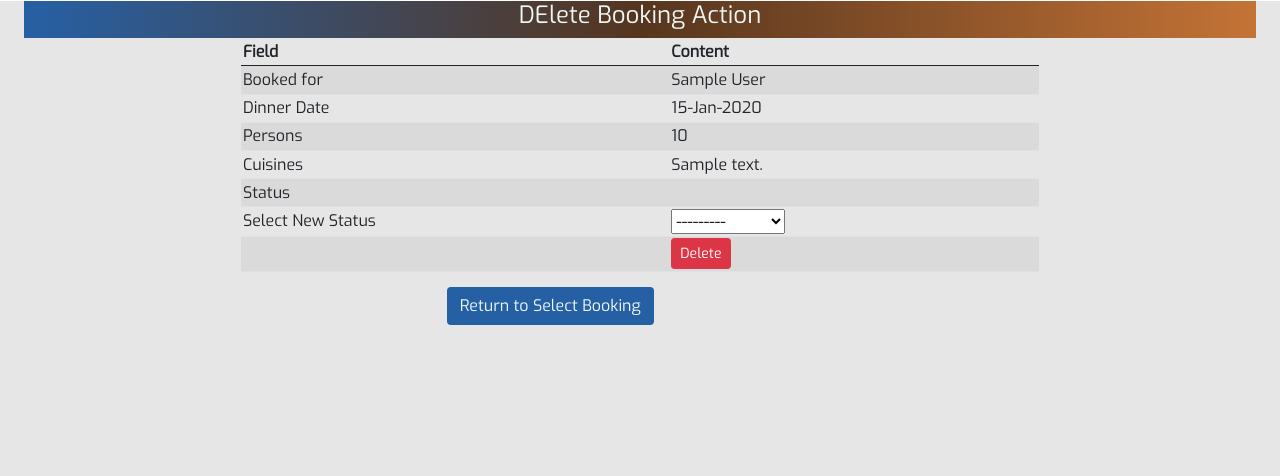
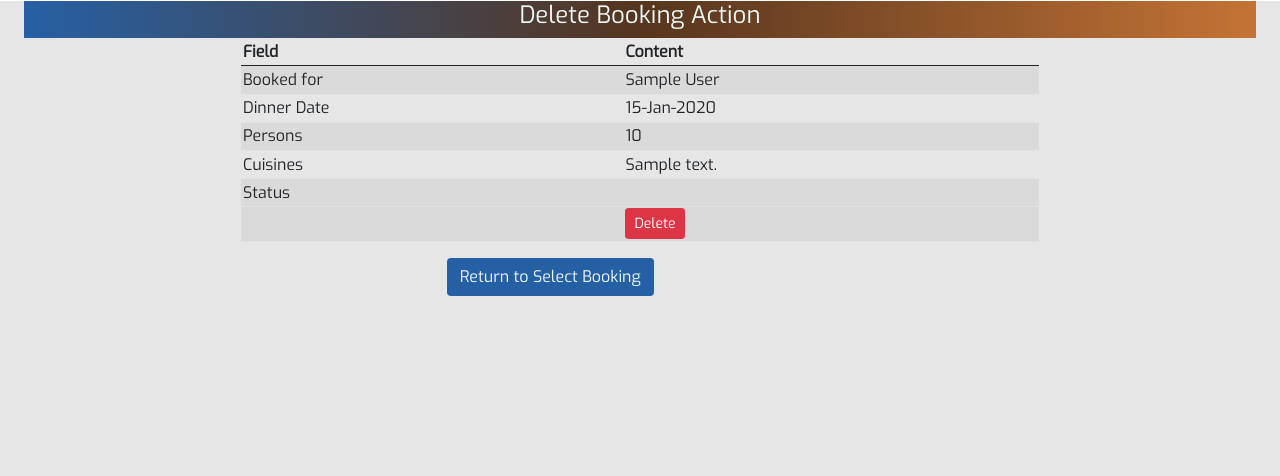
Before and after one commit to Polyanyanwu/graces-buffet-pp4, a Django app: page /bookings/del/1 in a window 1280 px wide. Shown: the part 71-547 px from the top of the page. Run offline with Django 3.2, Linux system fonts and the light colour scheme; a user stored in the database is signed in; tables that the repository leaves empty hold one stand-in row (values such as "Sample post"); parts of the project's set-up code (start-up, migrations or seed data) failed here and were passed over.

Commit message:
feat: Test completed booking deletion

```diff
--- a/bookings/templates/bookings/del/delete_booking.html
+++ b/bookings/templates/bookings/del/delete_booking.html
@@ -33,7 +33,7 @@
                         </button>
                     </td>
                     <td></td>
-                    <td><input type="text" value="" name="user_name" placeholder="Username">
+                    <td><input type="text" value="" name="user_name" placeholder="User name">
                         <button type="submit" name="find-username" title="Click to search">
                             <i class="fa-solid fa-magnifying-glass"></i>
                         </button>
--- a/bookings/templates/bookings/del/delete_booking_action.html
+++ b/bookings/templates/bookings/del/delete_booking_action.html
@@ -4,7 +4,7 @@
 <div class="container-fluid gx-4 ">
     <div class="row">
         <div class="col main-title text-center">
-            <h4>DElete Booking Action</h4>
+            <h4>Delete Booking Action</h4>
         </div>
     </div>
     <div class="row">
@@ -44,8 +44,6 @@
                             <div class="col">
                                 <button class="btn hidden" id="delete-notification-btn" type="submit"
                                     name="action">update actual</button>
-                                <td>Select New Status</td>
-                                <td>{{form.booking_status}}</td>
                             </div>
                         </form>
 
@@ -55,7 +53,7 @@
                         <td></td>
                         <td><button type="button" class="btn btn-danger btn-sm" data-bs-toggle="modal"
                                 data-bs-target="#confirmModal" id="confirm_delete_notification"
-                                data-message="Please confirm updating the Booking?">Delete
+                                data-message="Please confirm deleting the Booking?">Delete
                             </button>
                         </td>
                     </tr>
--- a/bookings/urls.py
+++ b/bookings/urls.py
@@ -25,7 +25,7 @@
      path('bookings/pastdue/', views.PastDueList.as_view(),
           name='past_due_list'),
      path('bookings/del/', views.DeleteBooking.as_view(),
-          name='update_booking'),
+          name='delete_booking'),
      path('bookings/del/<booking_id>', views.DeleteUpdateAction.as_view(),
-          name='update_booking_action'),
+          name='delete_booking_action'),
 ]
--- a/bookings/views.py
+++ b/bookings/views.py
@@ -691,18 +691,16 @@
                 booking_status=book_status, dinner_date__gte=start_date,
                 dinner_date__lte=end_date)
         elif start_date:
-            print("calling sdate")
             booking = Booking.objects.filter(
                 booking_status=book_status, dinner_date=start_date)
         elif end_date:
-            print("calling edate")
             booking = Booking.objects.filter(
                 booking_status=book_status, dinner_date=end_date)
         elif username:
-            print("calling username")
-            user_obj = User.objects.get(username=username)
             booking = Booking.objects.filter(
-                booking_status=book_status, booked_for=user_obj)
+                (Q(booked_for__first_name__icontains=username)
+                 | Q(booked_for__last_name__icontains=username))
+                & Q(booking_status='F'))
         else:
             booking = Booking.objects.filter(booking_status=book_status)
 
@@ -712,7 +710,7 @@
 
         return render(
             request,
-            "bookings/update/update_booking.html",
+            "bookings/del/delete_booking.html",
             {
                 "bookings": page_obj,
             }
@@ -738,7 +736,7 @@
     def post(self, request, booking_id, *args, **kwargs):
         """ Delete booking status details selected """
 
-        booking = get_object_or_404(Booking.objects.get, id=booking_id)
+        booking = get_object_or_404(Booking, id=booking_id)
         booking.delete()
         messages.add_message(request, messages.INFO,
                              'Booking deleted successfully')
--- a/templates/base.html
+++ b/templates/base.html
@@ -128,6 +128,7 @@
                             <li><a class="dropdown-item" href="{% url 'cancel_other_booking' %}">Cancel Booking
                                     for Customer</a></li>
                             <li><a class="dropdown-item" href="{% url 'update_booking' %}">Update Booking Status</a>
+                            <li><a class="dropdown-item" href="{% url 'delete_booking' %}">Delete Fulfilled Booking</a>
                         </ul>
                     </li>
                     {% endif %}
```
